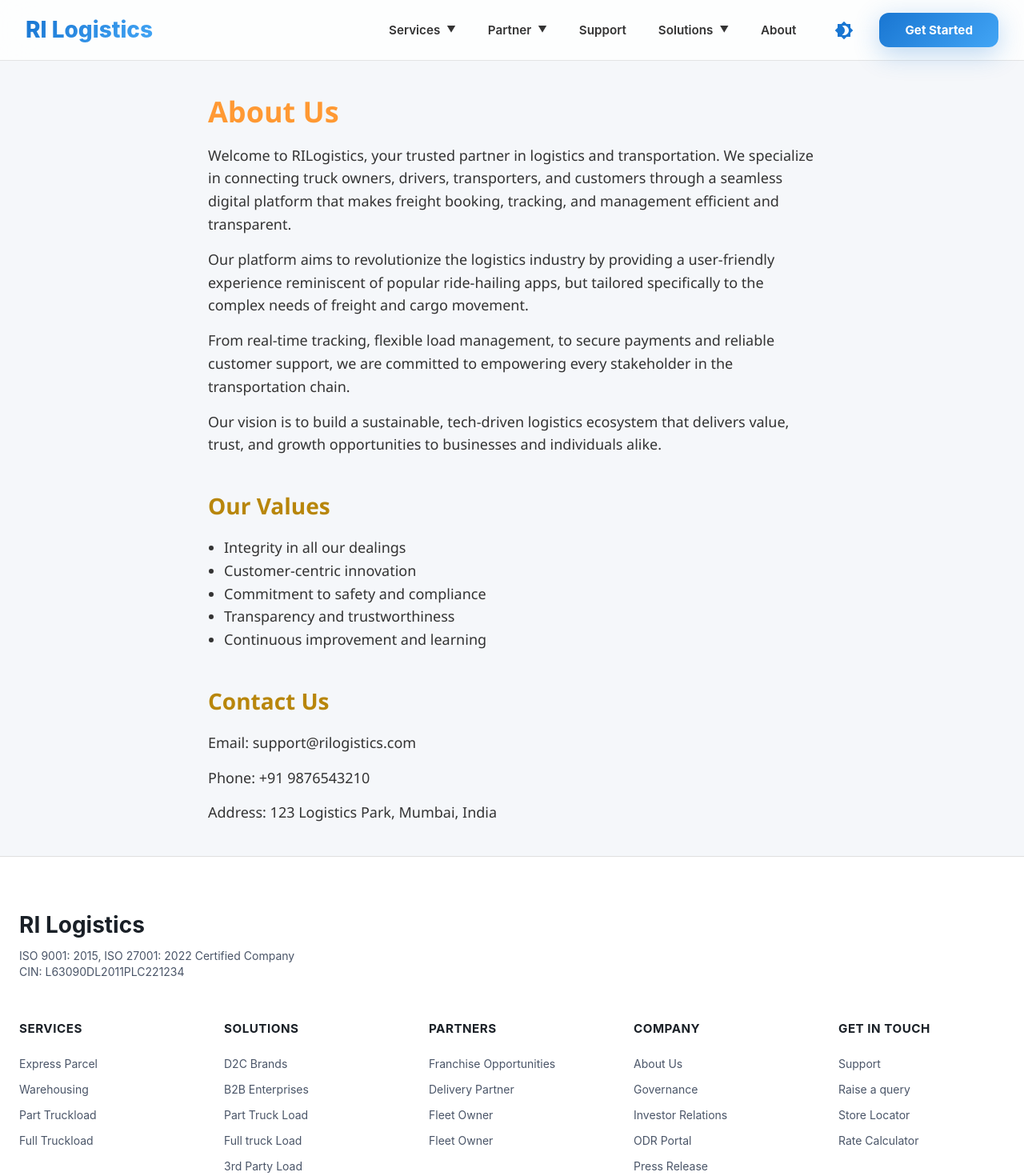
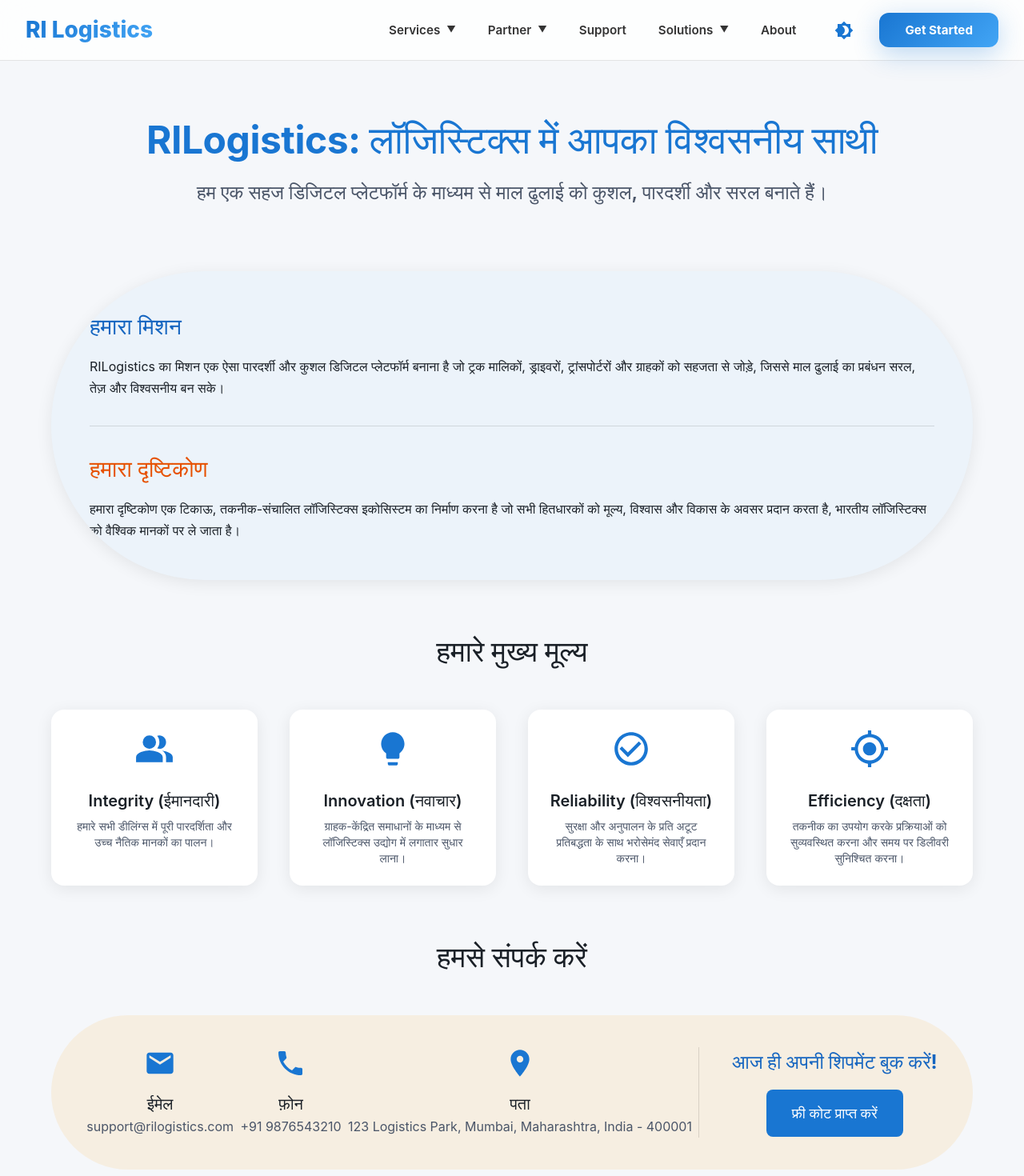
Before and after one commit to Techori/RI-Logistics, a React app in the folder frontend/: page /about in a window 1280 px wide. Shown: the top 1470 px of the page at 80% size. Built offline with nearby package versions, Linux system fonts and the light colour scheme; the HTML template or start-up script is replaced by a standard one.

Commit message:
Update AboutUs.jsx

```diff
--- a/frontend/src/pages/AboutUs.jsx
+++ b/frontend/src/pages/AboutUs.jsx
@@ -3,102 +3,196 @@
   Box,
   Container,
   Typography,
-  TextField,
   Button,
   Card,
   CardContent,
   useTheme,
   alpha,
-  Accordion,
-  AccordionSummary,
-  AccordionDetails,
-  InputAdornment,
   Divider,
-} from '@mui/material';
-import Footer from "../components/solutions/Footer";
-import Navbar from "../components/solutions/Navbar";
+} from '@mui/material'; // कॉमन MUI इम्पोर्ट्स
+import { CheckCircleOutline, PeopleAlt, Lightbulb, GpsFixed, Phone, Email, LocationOn } from '@mui/icons-material'; // आइकन्स
+import Footer from "../components/solutions/Footer"; // सुनिश्चित करें कि यह पाथ सही है
+import Navbar from "../components/solutions/Navbar"; // सुनिश्चित करें कि यह पाथ सही है
+
+// -----------------------------------------------------------
+// कंटेंट डेटा
+// -----------------------------------------------------------
+const content = {
+  mission: "RILogistics का मिशन एक ऐसा पारदर्शी और कुशल डिजिटल प्लेटफॉर्म बनाना है जो ट्रक मालिकों, ड्राइवरों, ट्रांसपोर्टरों और ग्राहकों को सहजता से जोड़े, जिससे माल ढुलाई का प्रबंधन सरल, तेज़ और विश्वसनीय बन सके।",
+  vision: "हमारा दृष्टिकोण एक टिकाऊ, तकनीक-संचालित लॉजिस्टिक्स इकोसिस्टम का निर्माण करना है जो सभी हितधारकों को मूल्य, विश्वास और विकास के अवसर प्रदान करता है, भारतीय लॉजिस्टिक्स को वैश्विक मानकों पर ले जाता है।",
+  values: [
+    { icon: PeopleAlt, title: "Integrity (ईमानदारी)", description: "हमारे सभी डीलिंग्स में पूरी पारदर्शिता और उच्च नैतिक मानकों का पालन।" },
+    { icon: Lightbulb, title: "Innovation (नवाचार)", description: "ग्राहक-केंद्रित समाधानों के माध्यम से लॉजिस्टिक्स उद्योग में लगातार सुधार लाना।" },
+    { icon: CheckCircleOutline, title: "Reliability (विश्वसनीयता)", description: "सुरक्षा और अनुपालन के प्रति अटूट प्रतिबद्धता के साथ भरोसेमंद सेवाएँ प्रदान करना।" },
+    { icon: GpsFixed, title: "Efficiency (दक्षता)", description: "तकनीक का उपयोग करके प्रक्रियाओं को सुव्यवस्थित करना और समय पर डिलीवरी सुनिश्चित करना।" },
+  ],
+  contact: {
+    email: "support@rilogistics.com",
+    phone: "+91 9876543210",
+    address: "123 Logistics Park, Mumbai, Maharashtra, India - 400001",
+  }
+};
+
+// -----------------------------------------------------------
+// अबाउट अस कॉम्पोनेंट
+// -----------------------------------------------------------
 const AboutUs = () => {
+  const theme = useTheme();
+
   return (
     <>
-    {/* For margin */}
-    <Box sx={{ bgcolor: 'background.default', minHeight: '10vh' }}></Box>
-    {/* Navbar */}
-    <Navbar/>
+      <Navbar />
 
-    <div style={styles.container}>
-      <h1 style={styles.title}>About Us</h1>
-      <p style={styles.text}>
-        Welcome to RILogistics, your trusted partner in logistics and transportation.
-        We specialize in connecting truck owners, drivers, transporters, and customers
-        through a seamless digital platform that makes freight booking, tracking, and
-        management efficient and transparent.
-      </p>
-      <p style={styles.text}>
-        Our platform aims to revolutionize the logistics industry by providing a
-        user-friendly experience reminiscent of popular ride-hailing apps, but
-        tailored specifically to the complex needs of freight and cargo movement.
-      </p>
-      <p style={styles.text}>
-        From real-time tracking, flexible load management, to secure payments
-        and reliable customer support, we are committed to empowering every
-        stakeholder in the transportation chain.
-      </p>
-      <p style={styles.text}>
-        Our vision is to build a sustainable, tech-driven logistics ecosystem
-        that delivers value, trust, and growth opportunities to businesses and individuals alike.
-      </p>
-      <h2 style={styles.subTitle}>Our Values</h2>
-      <ul style={styles.list}>
-        <li>Integrity in all our dealings</li>
-        <li>Customer-centric innovation</li>
-        <li>Commitment to safety and compliance</li>
-        <li>Transparency and trustworthiness</li>
-        <li>Continuous improvement and learning</li>
-      </ul>
-      <h2 style={styles.subTitle}>Contact Us</h2>
-      <p style={styles.text}>Email: support@rilogistics.com</p>
-      <p style={styles.text}>Phone: +91 9876543210</p>
-      <p style={styles.text}>Address: 123 Logistics Park, Mumbai, India</p>
-    </div>
+      <Box sx={{
+        bgcolor: theme.palette.background.default,
+        py: { xs: 8, md: 12 },
+        pt: { xs: 15, md: 18 }, // Navbar के लिए टॉप पैडिंग
+        minHeight: '100vh',
+      }}>
+        <Container maxWidth="lg">
 
-      {/* Footer */}
-      <Footer/>
+          {/* Header Section */}
+          <Box textAlign="center" mb={{ xs: 6, md: 10 }}>
+            <Typography
+              variant="h2"
+              component="h1"
+              fontWeight={700}
+              color="primary.main"
+              gutterBottom
+            >
+              RILogistics: लॉजिस्टिक्स में आपका विश्वसनीय साथी
+            </Typography>
+            <Typography
+              variant="h5"
+              color="text.secondary"
+              maxWidth="md"
+              mx="auto"
+            >
+              हम एक सहज डिजिटल प्लेटफॉर्म के माध्यम से माल ढुलाई को कुशल, पारदर्शी और सरल बनाते हैं।
+            </Typography>
+          </Box>
 
+          {/* Mission & Vision Section */}
+          <Card
+            elevation={6}
+            sx={{
+              mb: 8,
+              p: { xs: 3, md: 6 },
+              borderRadius: theme.shape.borderRadius * 2,
+              bgcolor: alpha(theme.palette.primary.light, 0.05),
+            }}
+          >
+            <Typography variant="h4" fontWeight={600} color="primary.dark" mb={2}>
+              हमारा मिशन
+            </Typography>
+            <Typography variant="body1" color="text.primary" mb={4}>
+              {content.mission}
+            </Typography>
+            <Divider sx={{ my: 4 }} />
+            <Typography variant="h4" fontWeight={600} color="secondary.dark" mb={2}>
+              हमारा दृष्टिकोण
+            </Typography>
+            <Typography variant="body1" color="text.primary">
+              {content.vision}
+            </Typography>
+          </Card>
 
+          {/* Core Values Section */}
+          <Box mb={8}>
+            <Typography variant="h3" fontWeight={700} textAlign="center" mb={6} color="text.primary">
+              हमारे मुख्य मूल्य
+            </Typography>
+            <Box
+              sx={{
+                display: 'grid',
+                gap: { xs: 3, md: 5 },
+                gridTemplateColumns: { xs: '1fr', sm: 'repeat(2, 1fr)', md: 'repeat(4, 1fr)' },
+              }}
+            >
+              {content.values.map((value, index) => (
+                <Card
+                  key={index}
+                  elevation={3}
+                  sx={{
+                    textAlign: 'center',
+                    p: 3,
+                    transition: 'transform 0.3s',
+                    '&:hover': {
+                      transform: 'translateY(-5px)',
+                      boxShadow: theme.shadows[10],
+                    },
+                  }}
+                >
+                  <value.icon sx={{ fontSize: 50, color: 'primary.main', mb: 2 }} />
+                  <Typography variant="h6" fontWeight={600} gutterBottom>
+                    {value.title}
+                  </Typography>
+                  <Typography variant="body2" color="text.secondary">
+                    {value.description}
+                  </Typography>
+                </Card>
+              ))}
+            </Box>
+          </Box>
 
+          {/* Contact Details & CTA */}
+          <Box mt={8}>
+            <Typography variant="h3" fontWeight={700} textAlign="center" mb={6} color="text.primary">
+              हमसे संपर्क करें
+            </Typography>
+            <Box
+              sx={{
+                display: 'flex',
+                justifyContent: 'space-around',
+                alignItems: 'center',
+                flexDirection: { xs: 'column', md: 'row' },
+                gap: { xs: 4, md: 0 },
+                textAlign: 'center',
+                bgcolor: alpha(theme.palette.secondary.light, 0.1),
+                p: { xs: 3, md: 5 },
+                borderRadius: theme.shape.borderRadius * 2,
+              }}
+            >
+              <Box>
+                <Email color="primary" sx={{ fontSize: 40, mb: 1 }} />
+                <Typography variant="h6">ईमेल</Typography>
+                <Typography variant="body1" color="text.secondary">{content.contact.email}</Typography>
+              </Box>
+              <Box>
+                <Phone color="primary" sx={{ fontSize: 40, mb: 1 }} />
+                <Typography variant="h6">फ़ोन</Typography>
+                <Typography variant="body1" color="text.secondary">{content.contact.phone}</Typography>
+              </Box>
+              <Box>
+                <LocationOn color="primary" sx={{ fontSize: 40, mb: 1 }} />
+                <Typography variant="h6">पता</Typography>
+                <Typography variant="body1" color="text.secondary">{content.contact.address}</Typography>
+              </Box>
+
+              <Divider orientation="vertical" flexItem sx={{ display: { xs: 'none', md: 'block' } }} />
+
+              <Box sx={{ ml: { md: 4 } }}>
+                <Typography variant="h5" fontWeight={700} color="primary.dark" mb={2}>
+                    आज ही अपनी शिपमेंट बुक करें!
+                </Typography>
+                <Button
+                  variant="contained"
+                  color="primary"
+                  size="large"
+                  onClick={() => {/* Navigate to Booking Page */ }}
+                >
+                  फ्री कोट प्राप्त करें
+                </Button>
+              </Box>
+            </Box>
+          </Box>
+
+        </Container>
+      </Box>
+
+      <Footer />
     </>
   );
 };
 
-const styles = {
-  container: {
-    maxWidth: 800,
-    margin: "40px auto",
-    padding: "0 20px",
-    fontFamily: "'Segoe UI', Tahoma, Geneva, Verdana, sans-serif",
-    color: "#333",
-    lineHeight: 1.6,
-  },
-  title: {
-    fontSize: 36,
-    marginBottom: 20,
-    color: "#FF9933", // saffron primary color
-  },
-  subTitle: {
-    fontSize: 28,
-    marginTop: 40,
-    marginBottom: 15,
-    color: "#B8860B", // metallic accent
-  },
-  text: {
-    fontSize: 18,
-    marginBottom: 15,
-  },
-  list: {
-    listStyleType: "disc",
-    paddingLeft: 20,
-    fontSize: 18,
-  },
-};
-
 export default AboutUs;
```
